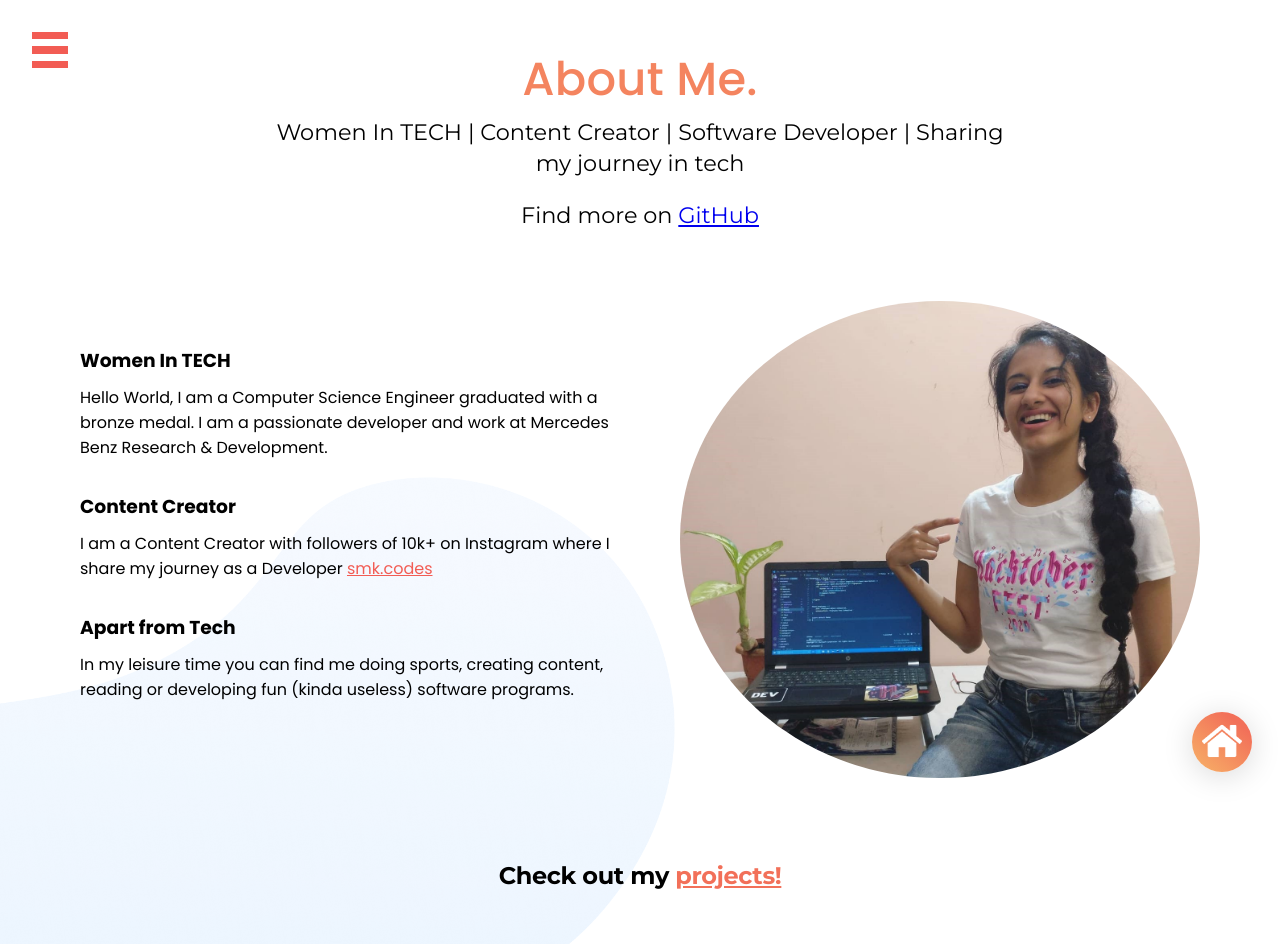
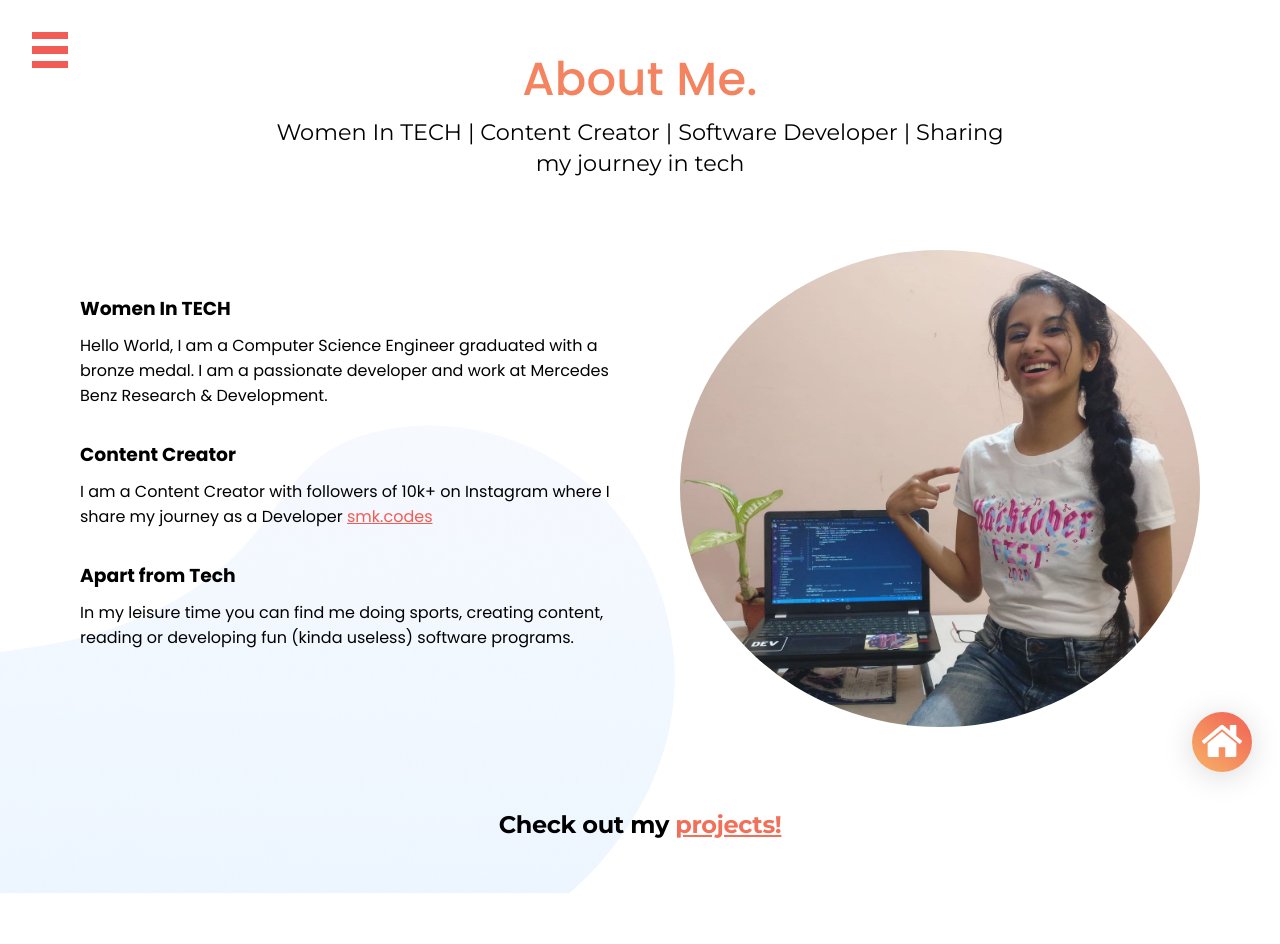
Before and after one commit to SoundaryaKhanapur/Portfolio, a React (Create React App) app: page /#/about in a window 1280 px wide. After the commit the page ends 893 px from the top, so only its background shows below. Built offline with nearby package versions, Linux system fonts and the light colour scheme.

Commit message:
header reverted

```diff
--- a/src/components/Header/Header.jsx
+++ b/src/components/Header/Header.jsx
@@ -6,9 +6,6 @@ const Header = ({ heading, details }) => {
         <div className="header-container">
             <h1>{heading}</h1>
             <p>{details}</p>
-            <p> Find more on <a href="https://github.com/SoundaryaKhanapur" >
-                   GitHub
-                </a></p>
         </div>
     );
 }
```
